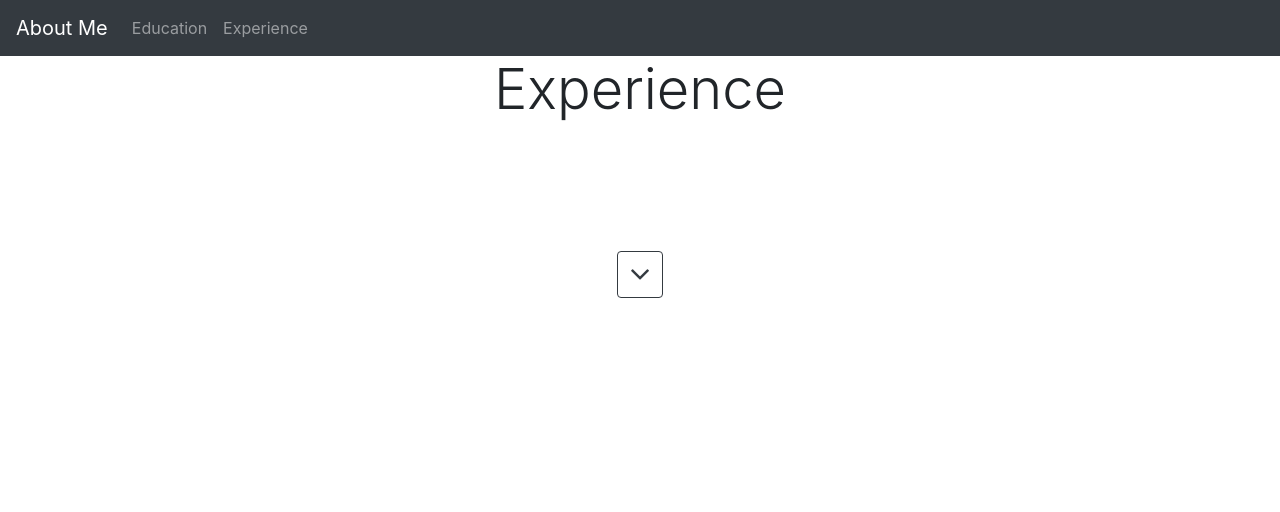
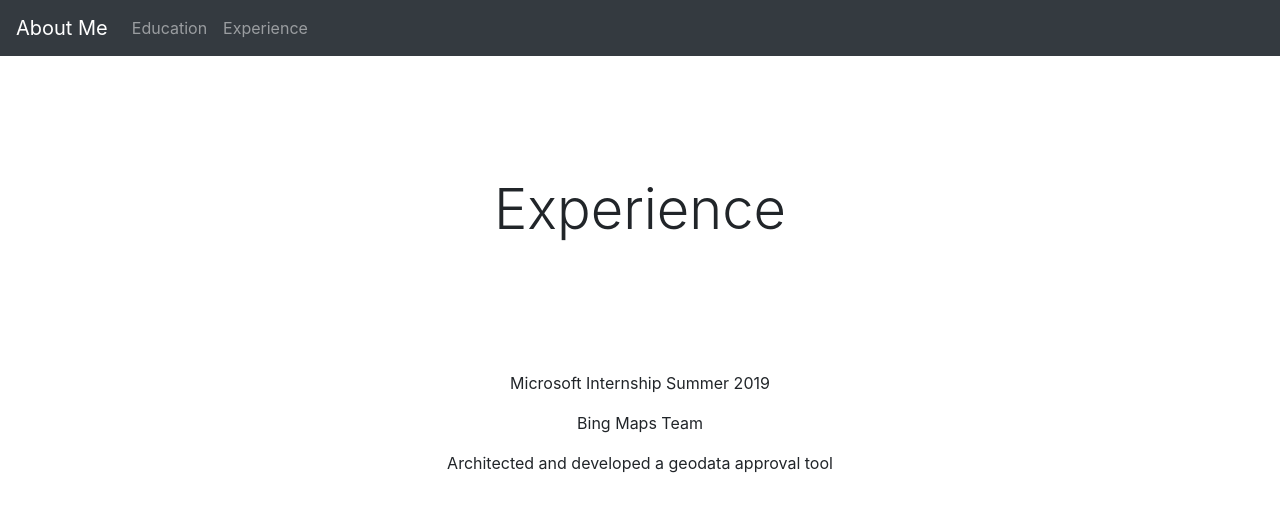
Before and after one commit to DhairyaSurana/Personal_Website, a Flask app: page /experience in a window 1280 px wide. Shown: the top 512 px of the page. Run offline with Flask 2, Linux system fonts and the light colour scheme; some libraries are stand-ins or nearby versions.

Commit message:
Added experience info to experience page

```diff
--- a/templates/experience.html
+++ b/templates/experience.html
@@ -7,16 +7,17 @@
 
    <div class="slantedDivA"></div>
 
+   <br/><br/><br/><br/><br/>
+
     <div class= "row justify-content-around">
         <h1 id="intro" class="display-4">Experience</h1>
     </div>
 
     <br/><br/><br/><br/><br/>
-    <div class="row justify-content-around">
-        <button id="scroll-down-anchor" type="btn" class="btn btn-outline-dark">
-            <i class="fa fa-angle-down fa-2x" aria-hidden="true"></i>
-        </button>
-    </div>
+
+    <p style="text-align: center;"> Microsoft Internship Summer 2019 </p>
+    <p style="text-align: center;"> Bing Maps Team </p>
+    <p style="text-align: center;"> Architected and developed a geodata approval tool </p>
 
 
 
```
